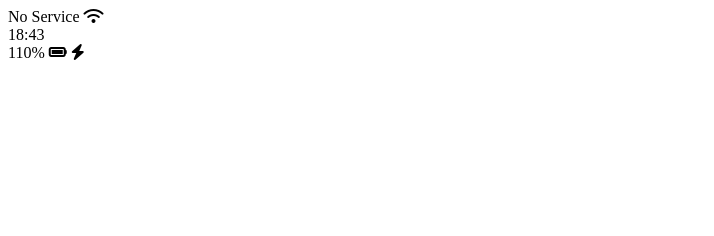
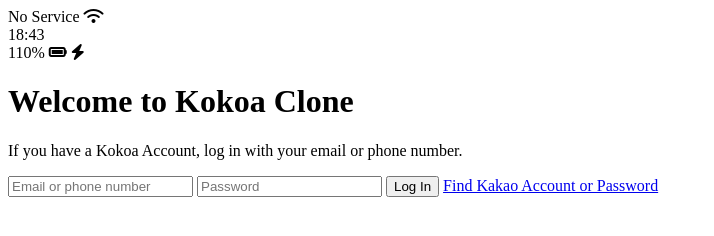
Before and after one commit to sol92824/kokoa-clone-2022, a plain HTML site: page index.html in a window 1280 px wide. Shown: the whole page, without its empty margins (0-714 px from the left). Drawn offline with Linux system fonts and the light colour scheme.

Commit message:
#6.4 Lecture

```diff
--- a/index.html
+++ b/index.html
@@ -21,6 +21,18 @@
         <i class="fas fa-bolt"></i>
       </div>
     </div>
+    <header class="welcome-header">
+      <h1 class="welcome-header__title">Welcome to Kokoa Clone</h1>
+      <p class="welcome-header__text">
+        If you have a Kokoa Account, log in with your email or phone number.
+      </p>
+    </header>
+    <form>
+      <input type="text" placeholder="Email or phone number" />
+      <input type="password" placeholder="Password" />
+      <input type="submit" value="Log In" />
+      <a href="#">Find Kakao Account or Password</a>
+    </form>
     <script
       src="https://kit.fontawesome.com/6478f529f2.js"
       crossorigin="anonymous"
```
